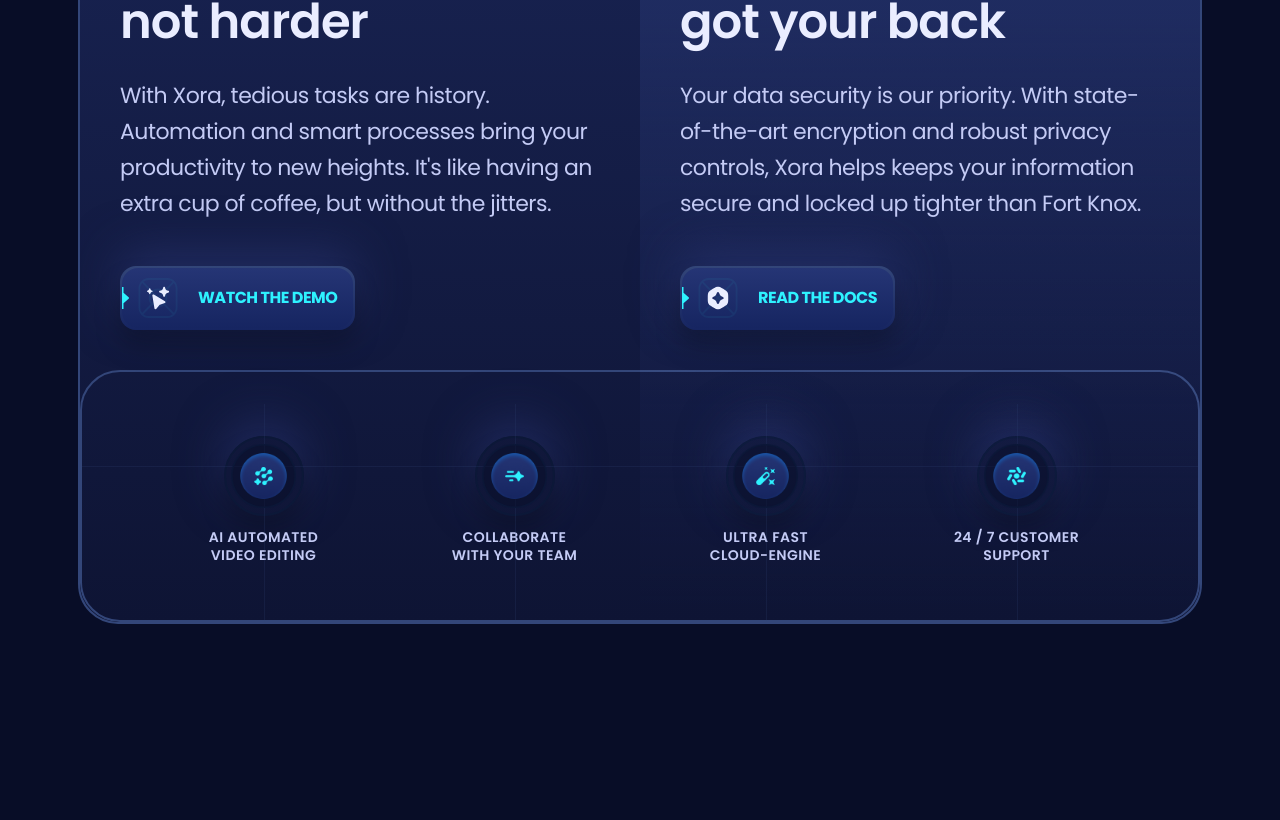
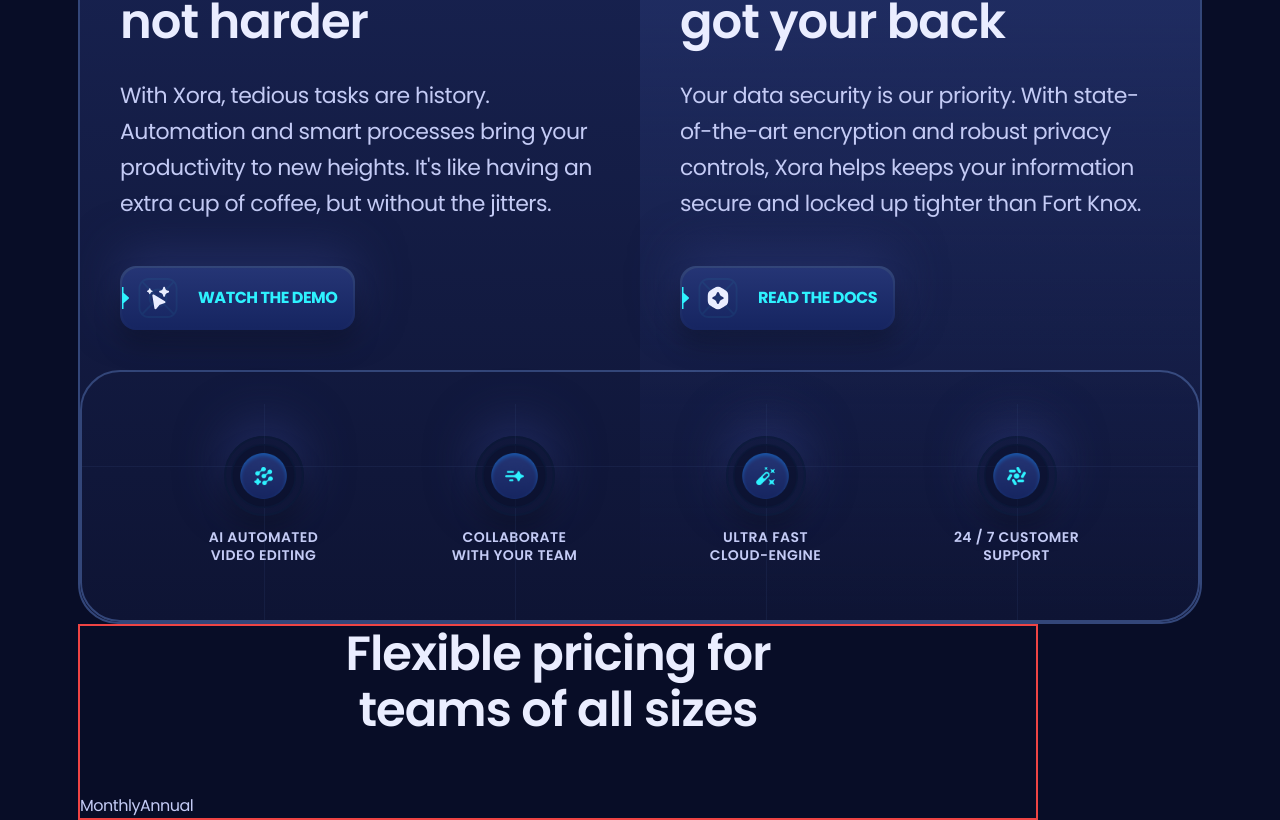
Before and after one commit to ZachCortez/Xora, a React (Vite) app: page / in a window 1280 px wide. Shown: the part 1180-2000 px from the top of the page. Before the commit the page ends 1804 px from the top, so only its background shows below. Built offline with nearby package versions, Linux system fonts and the light colour scheme.

Commit message:
Add files via upload

```diff
--- a/src/App.jsx
+++ b/src/App.jsx
@@ -1,6 +1,7 @@
 import Header from './sections/Header.jsx';
 import Hero from './sections/Hero.jsx';
 import Features from './sections/Features.jsx';
+import Pricing from './sections/Pricing.jsx';
 
 const App = () => {
     return (
@@ -8,6 +9,7 @@
             <Header />
             <Hero />
             <Features />
+            <Pricing />
         </main>
     );
 };
--- a/src/sections/Header.jsx
+++ b/src/sections/Header.jsx
@@ -58,7 +58,11 @@
                             </li>
 
                             <li className="nav-logo">
-                                <LinkScroll to="hero" offset={-100} spy smooth className={clsx("max-lg:hidden transition-transform duration-500 cursor-pointer",
+                                <LinkScroll to="hero"
+                                    offset={-100}
+                                    spy
+                                    smooth
+                                    className={clsx("max-lg:hidden transition-transform duration-500 cursor-pointer",
                                     )}
                                 >
                                     <img src="/images/xora.svg"
--- /dev/null
+++ b/src/sections/Pricing.jsx
@@ -0,0 +1,28 @@
+import { Element } from "react-scroll";
+import { useState } from "react";
+
+const Pricing = () => {
+    const [monthly, setMonthly] = useState()
+
+    return (
+        <section>
+            <Element name="pricing">
+                <div className="container">
+                    <div className="max-w-960 border-2 border-red-500">
+                        <h3 className="h3 max-lg:h4 max-md:h5 z-3 relative mx-auto mb-14 max-w-lg text-center text-p4 max-md:mb-11 max-sm:max-w-sm">
+                        Flexible pricing for teams of all sizes
+                        </h3>
+
+                        <div className="">
+                            <button onClick={() => setMonthly(true)
+                            }>Monthly</button>
+                            <button onClick={() => setMonthly(false)
+                            }>Annual</button>
+                        </div>
+                    </div>
+                </div>
+            </Element>
+        </section>
+    )
+}
+export default Pricing
```
